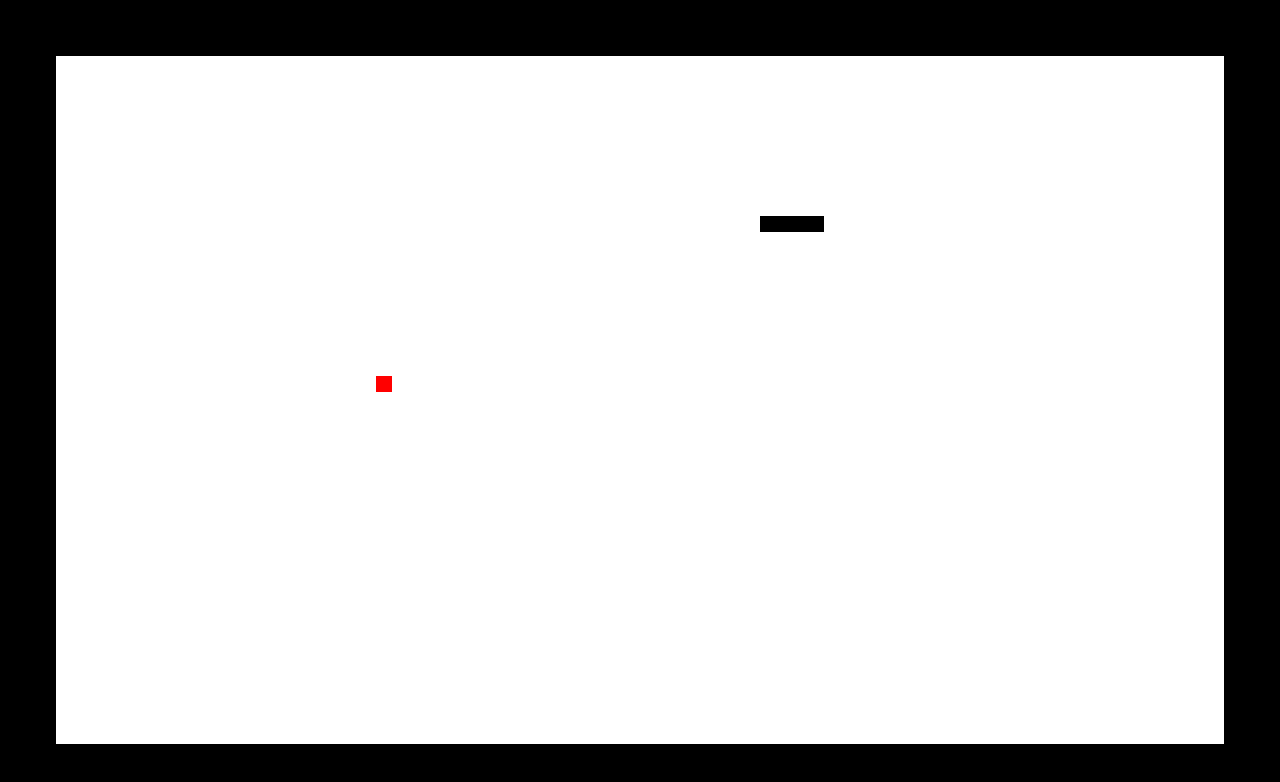
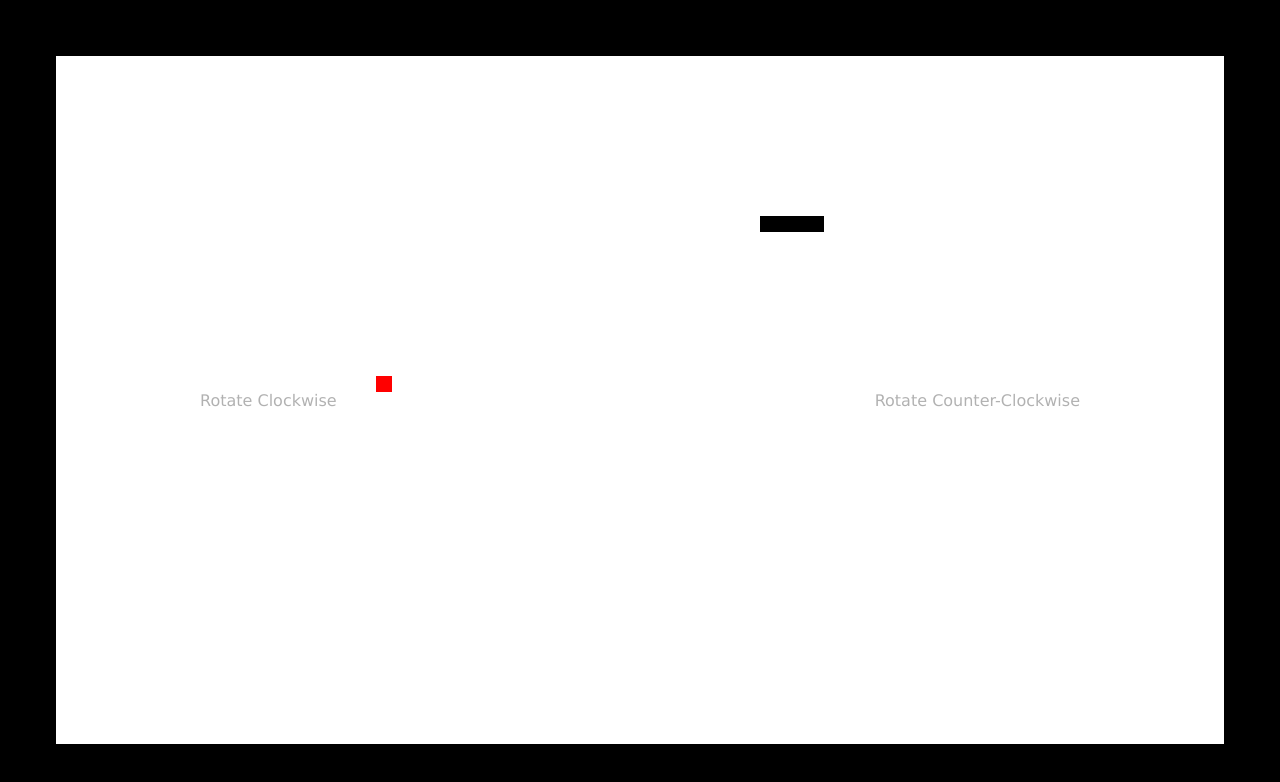
Before and after one commit to harisonfekadu/qr-snake, a website: page snake.html in a window 1280 px wide. Drawn offline with Linux system fonts and the light colour scheme.

```diff
--- a/snake.html
+++ b/snake.html
@@ -1,35 +1,48 @@
+<!-- SOURCE: https://gist.github.com/ZiKT1229/5935a10ce818ea7b851ea85ecf55b4da#file-snake-html -->
 <html>
   <head>
     <style>
       html,
-      body {
-        height: 100%;
-        margin: 0;
-      }
-
       body {
         background: black;
         display: flex;
         align-items: center;
         justify-content: center;
       }
+      p {
+        position: absolute;
+        opacity: 0.3;
+        user-select: none;
+        font-family: Verdana;
+      }
+
+      p:nth-child(2) {
+        left: 200;
+      }
+      p:nth-child(3) {
+        right: 200;
+      }
+
       canvas {
         background: white;
       }
     </style>
   </head>
   <body>
-    <canvas width="800" height="800" id="game"></canvas>
+    <canvas width="800" height="800" id="g"></canvas>
+    <p>Rotate Clockwise</p>
+    <p>Rotate Counter-Clockwise</p>
     <script>
-      var canvas = document.getElementById("game");
+      (() => {
+        let canvas = document.getElementById("g");
         canvas.height = Math.floor((window.innerHeight - 100) / 16) * 16;
         canvas.width = Math.floor((window.innerWidth - 100) / 16) * 16;
-      var context = canvas.getContext("2d");
+        let context = canvas.getContext("2d");
 
-      var grid = 16;
-      var count = 0;
+        let grid = 16;
+        let count = 0;
 
-      var snake = {
+        let snake = {
           x: 160,
           y: 160,
 
@@ -43,7 +56,7 @@
           // length of the snake. grows when eating an apple
           maxCells: 4,
         };
-      var apple = {
+        let apple = {
           x: 320,
           y: 320,
         };
@@ -111,7 +124,7 @@
             }
 
             // check collision with all cells after this one (modified bubble sort)
-          for (var i = index + 1; i < snake.cells.length; i++) {
+            for (let i = index + 1; i < snake.cells.length; i++) {
               // snake occupies same space as a body part. reset game
               if (cell.x === snake.cells[i].x && cell.y === snake.cells[i].y) {
                 snake.x = 160;
@@ -128,37 +141,24 @@
           });
         }
 
-      // listen to keyboard events to move the snake
-      document.addEventListener("keydown", function (e) {
-        // prevent snake from backtracking on itself by checking that it's
-        // not already moving on the same axis (pressing left while moving
-        // left won't do anything, and pressing right while moving left
-        // shouldn't let you collide with your own body)
-
-        // left arrow key
-        if (e.which === 37 && snake.dx === 0) {
-          snake.dx = -grid;
+        // left and right click for mobile users
+        document.addEventListener("click", function (e) {
+          let change = e.clientX - canvas.width / 2;
+          change /= Math.abs(change);
+          // clicked on the left side
+          // was moving vertically
+          if (snake.dx === 0) {
+            snake.dx = change * grid * (snake.dy / grid) * -1;
             snake.dy = 0;
-        }
-        // up arrow key
-        else if (e.which === 38 && snake.dy === 0) {
-          snake.dy = -grid;
-          snake.dx = 0;
-        }
-        // right arrow key
-        else if (e.which === 39 && snake.dx === 0) {
-          snake.dx = grid;
-          snake.dy = 0;
-        }
-        // down arrow key
-        else if (e.which === 40 && snake.dy === 0) {
-          snake.dy = grid;
+            // was moving horizontally
+          } else if (snake.dy === 0) {
+            snake.dy = change * grid * (snake.dx / grid);
             snake.dx = 0;
           }
         });
-
         // start the game
         requestAnimationFrame(loop);
+      })();
     </script>
   </body>
 </html>
```
Also changed, not shown: minify.js (added, +17 -0 lines), package.json (added, +17 -0 lines), qr-snake.png (added), qrcode.png (deleted), 3 other files. Lines whose indentation alone changed are shown as unchanged.
